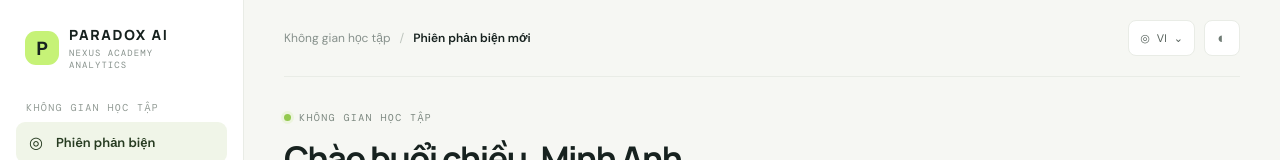
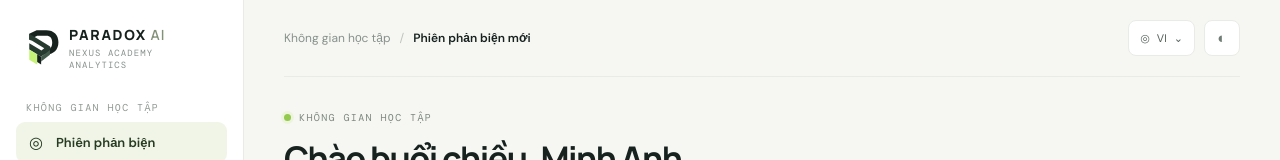
Before and after one commit to hiza325/UNIHACK2026, a plain HTML site: page index.html in a window 1280 px wide. Shown: the top 160 px of the page. Drawn offline with nearby package versions, Linux system fonts and the light colour scheme.

Commit message:
update logo

```diff
--- a/app.js
+++ b/app.js
@@ -21,7 +21,7 @@ class EduApp extends HTMLElement {
     const steps = t('stepLabels').map((s, i) => `<div class="step ${i < this.step ? 'done' : ''} ${i === this.step ? 'active' : ''}"><span class="step-num">${i < this.step ? '✓' : i + 1}</span><span class="step-name">${s}</span></div>`).join('');
     this.innerHTML = `<div class="app-shell">
       <aside class="sidebar">
-        <div class="brand"><div class="brand-mark">P</div><div class="brand-copy"><div class="brand-name">PARADOX AI</div><div class="brand-sub">NEXUS ACADEMY ANALYTICS</div></div></div>
+        <div class="brand"><img class="brand-mark" src="logo-mark.svg" alt="PARADOX AI" /><div class="brand-copy"><div class="brand-name">PARADOX<span class="brand-ai"> AI</span></div><div class="brand-sub">NEXUS ACADEMY ANALYTICS</div></div></div>
         <div style="width:100%"><div class="workspace-label">${t('workspace')}</div><nav class="nav-group">
           <button class="nav-item active" data-view="audit"><span class="nav-icon">${icon.audit}</span><span class="nav-text">${t('navAudit')}</span></button>
           <button class="nav-item" data-view="history"><span class="nav-icon">${icon.history}</span><span class="nav-text">${t('navHistory')}</span><span class="nav-count">04</span></button>
--- a/index.html
+++ b/index.html
@@ -5,6 +5,7 @@
     <meta name="viewport" content="width=device-width, initial-scale=1.0" />
     <meta name="theme-color" content="#f6f7f3" />
     <meta name="description" content="PARADOX AI — học cách nghĩ qua phản biện học thuật." />
+    <link rel="icon" type="image/svg+xml" href="logo-mark.svg" />
     <title>PARADOX AI — Academic Audit</title>
     <link rel="preconnect" href="https://fonts.googleapis.com" />
     <link rel="preconnect" href="https://fonts.gstatic.com" crossorigin />
--- a/styles.scss
+++ b/styles.scss
@@ -20,8 +20,9 @@ edu-app { display: block; }
 .app-shell { min-height: 100vh; display: grid; grid-template-columns: 244px minmax(0, 1fr); }
 .sidebar { background: #fff; border-right: 1px solid $line; padding: 25px 16px 18px; display: flex; flex-direction: column; gap: 30px; }
 .brand { display: flex; align-items: center; gap: 10px; padding: 0 9px; }
-.brand-mark { width: 34px; height: 34px; display: grid; place-items: center; border-radius: 11px; color: #17221f; background: $green; font-weight: 800; font-size: 19px; }
+.brand-mark { width: 34px; height: 38px; display: block; object-fit: contain; flex: 0 0 auto; }
 .brand-name { font: 800 14px Manrope, sans-serif; letter-spacing: .12em; }
+.brand-ai { color: #839178; font-weight: 600; letter-spacing: .06em; }
 .brand-sub { color: $muted; font: 9px $mono; letter-spacing: .12em; margin-top: 3px; }
 .workspace-label, .eyebrow { color: #929b95; font: 10px $mono; text-transform: uppercase; letter-spacing: .14em; }
 .workspace-label { padding: 0 10px 8px; }
```
Also changed, not shown: logo-mark.svg (added), styles.css.
